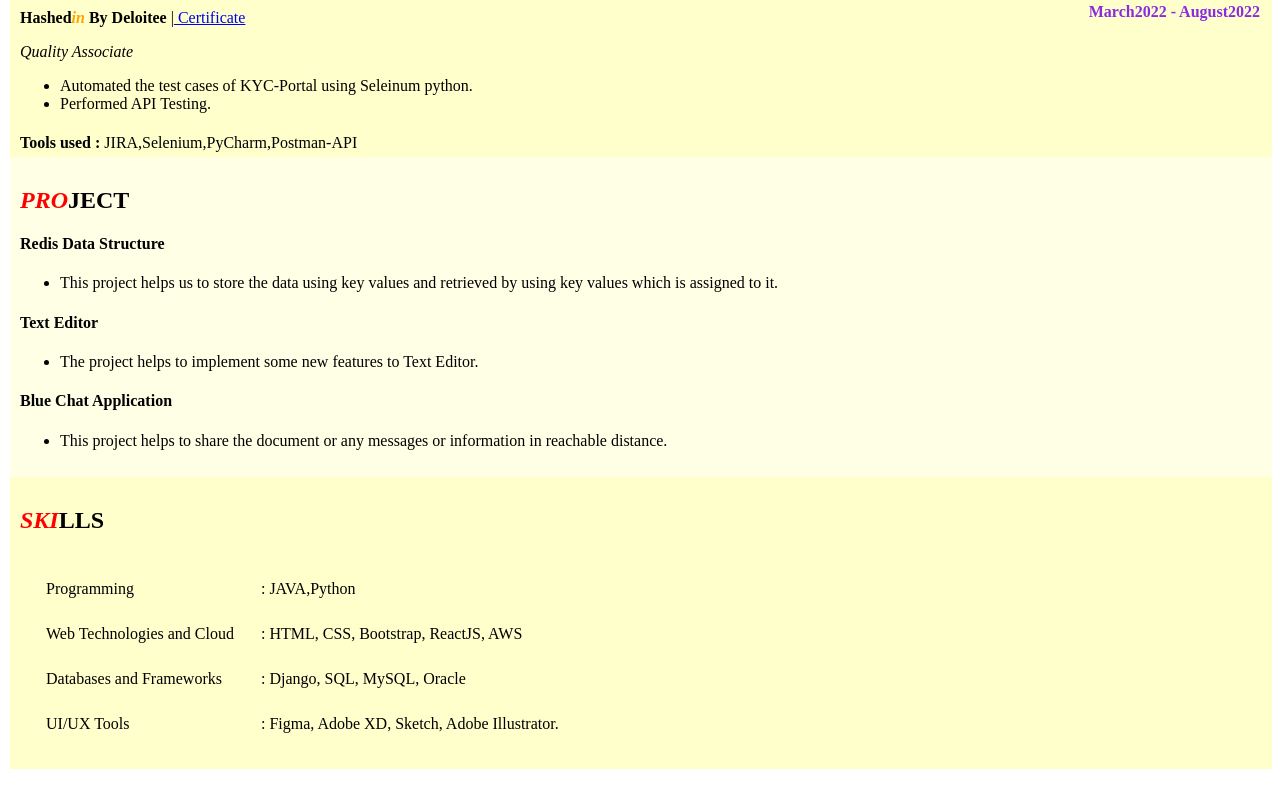
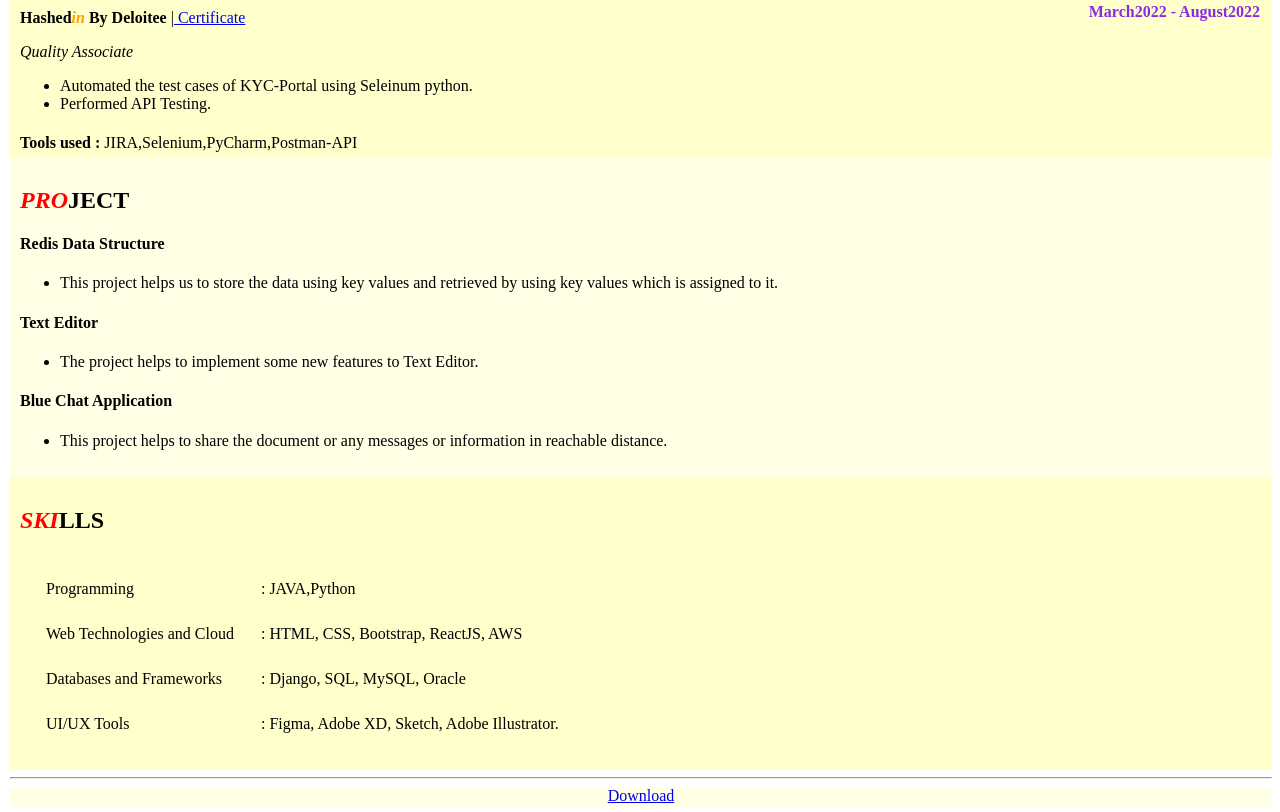
Before and after one commit to gangadharAdapa/mw-1, a plain HTML site: page index.html in a window 1280 px wide. Shown: the part 513-1325 px from the top of the page. Before the commit the page ends 1287 px from the top, so only its background shows below. Drawn offline with Linux system fonts and the light colour scheme.

Commit message:
updated files

```diff
--- a/index.html
+++ b/index.html
@@ -79,9 +79,10 @@
             </tr>
         </table>
     </div>
-    <!-- <div class="here">
-        <center><a href="gangadhar_adapa.pdf"> Download</a></center>
-    </div> -->
+    <hr>
+    <div class="here">
+        <center><a href="ResumeCV.pdf"> Download</a></center>
+    </div>
 
 </body>
 </html>
--- a/styles.css
+++ b/styles.css
@@ -118,5 +118,8 @@ span{
 }
 .here{
     background-color: #ffffe6;
-    height: 10px;
+    height: 20px;
 }
+.here:hover{
+    background-color: antiquewhite;
+}
```
